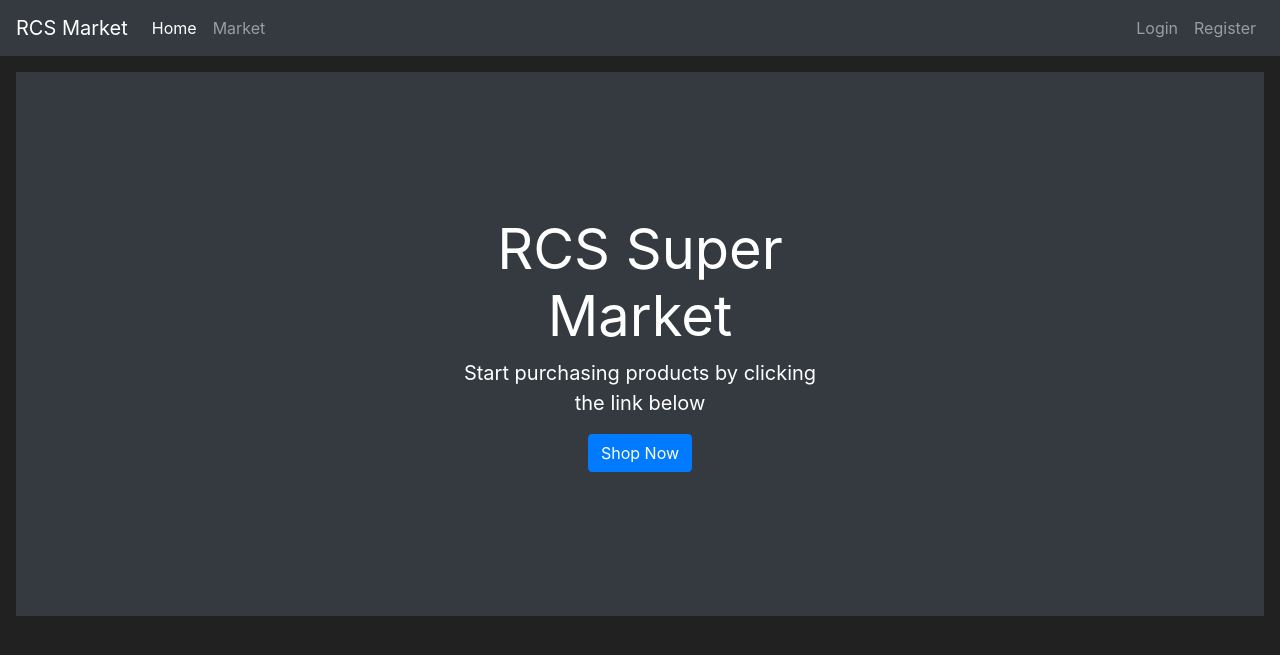
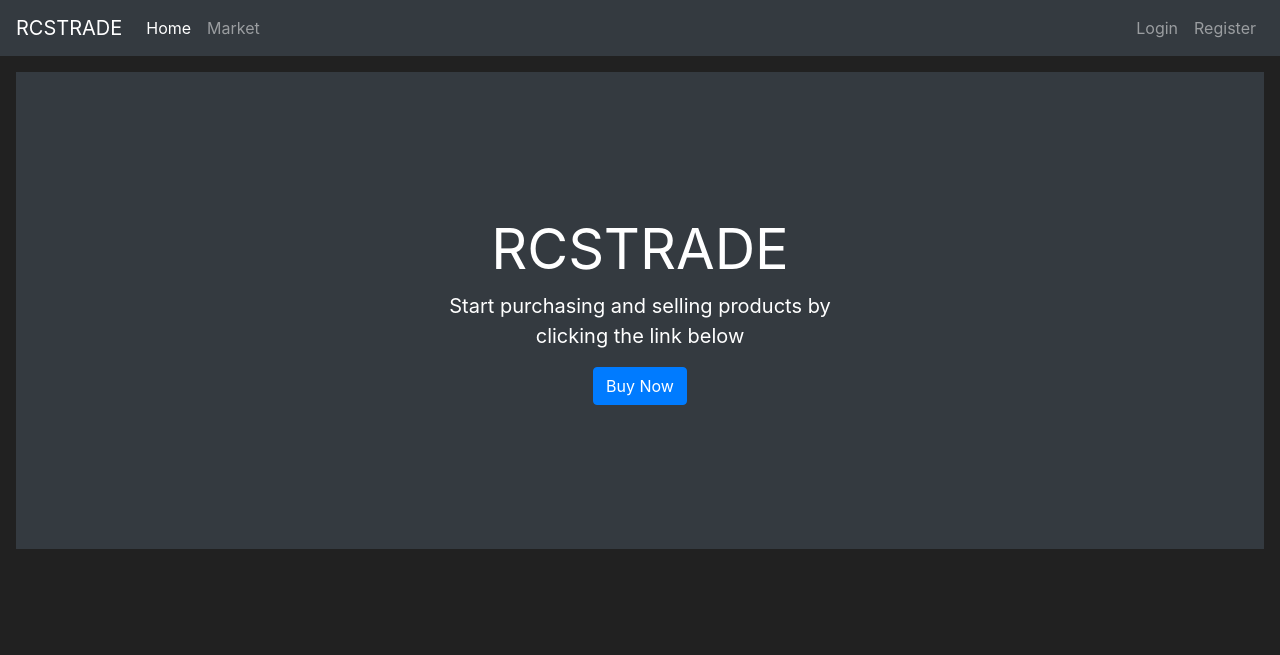
Before and after one commit to rcssntg/flask_trading, a Flask app: page / in a window 1280 px wide. Shown: the top 655 px of the page. Run offline with Flask 2, Linux system fonts and the light colour scheme; some libraries are stand-ins or nearby versions.

Commit message:
update HTML

```diff
--- a/market/templates/base.html
+++ b/market/templates/base.html
@@ -14,7 +14,7 @@
    <body>
       <!-- Navbar here -->
       <nav class="navbar navbar-expand-md navbar-dark bg-dark">
-         <a class="navbar-brand" href="#">RCS Market</a>
+         <a class="navbar-brand" href="{{ url_for('home_page')}}">RCSTRADE</a>
          <button class="navbar-toggler" type="button" data-toggle="collapse" data-target="#navbarNav">
          <span class="navbar-toggler-icon"></span>
          </button>
--- a/market/templates/home.html
+++ b/market/templates/home.html
@@ -6,9 +6,9 @@
 {% block content %}
     <div class="position-relative overflow-hidden p-3 p-md-5 m-md-3 text-center bg-dark" style="color:white">
         <div class="col-md-5 p-lg-5 mx-auto my-5">
-            <h1 class="display-4 font-weight-normal">RCS Super Market</h1>
-            <p class="lead font-weight-normal">Start purchasing products by clicking the link below</p>
-            <a href="{{ url_for('market_page') }}" class="btn btn-primary">Shop Now</a>
+            <h1 class="display-4 font-weight-normal">RCSTRADE</h1>
+            <p class="lead font-weight-normal">Start purchasing and selling products by clicking the link below</p>
+            <a href="{{ url_for('market_page') }}" class="btn btn-primary">Buy Now</a>
         </div>
         <div class="product-device box-shadow d-none d-md-block"></div>
         <div class="product-device product-device-2 box-shadow d-none d-md-block"></div>
--- a/market/templates/login.html
+++ b/market/templates/login.html
@@ -15,8 +15,8 @@ Login Page
 
 </style>
 <body class="text-center">
-    <div class="container">
-        <form method="POST" class="form-signin" style="color:white">
+    <div class="container ">
+        <form method="POST" class="form-signin" style="color:white;">
             {{ form.hidden_tag() }}
             <img class="mb-4 circular--square" src="{{url_for('static', filename='logo.png')}}" align="middle" alt="logo"/>
             <h1 class="h3 mb-3 font-weight-normal">
```
